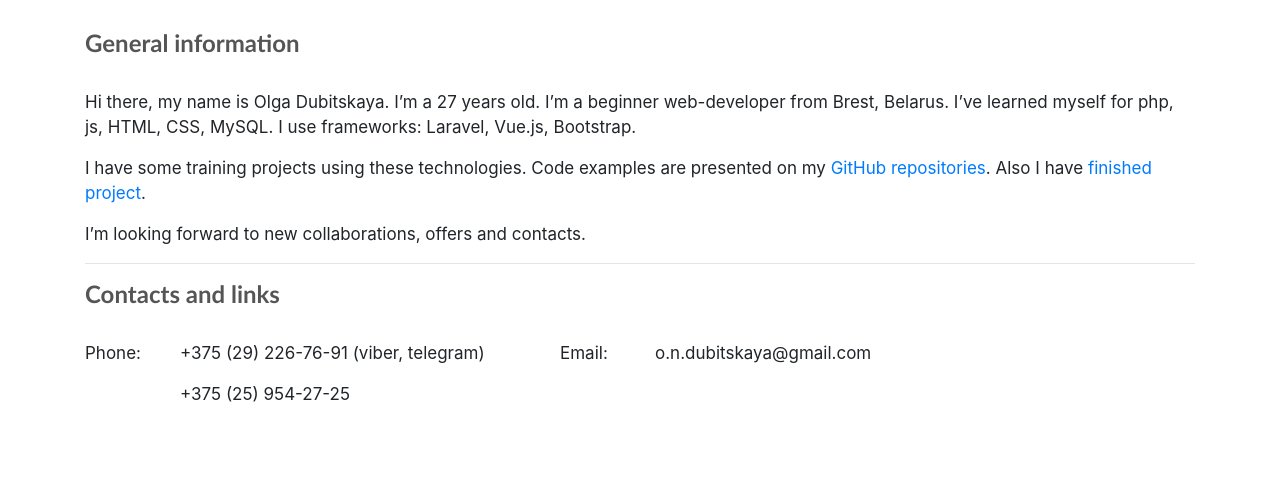
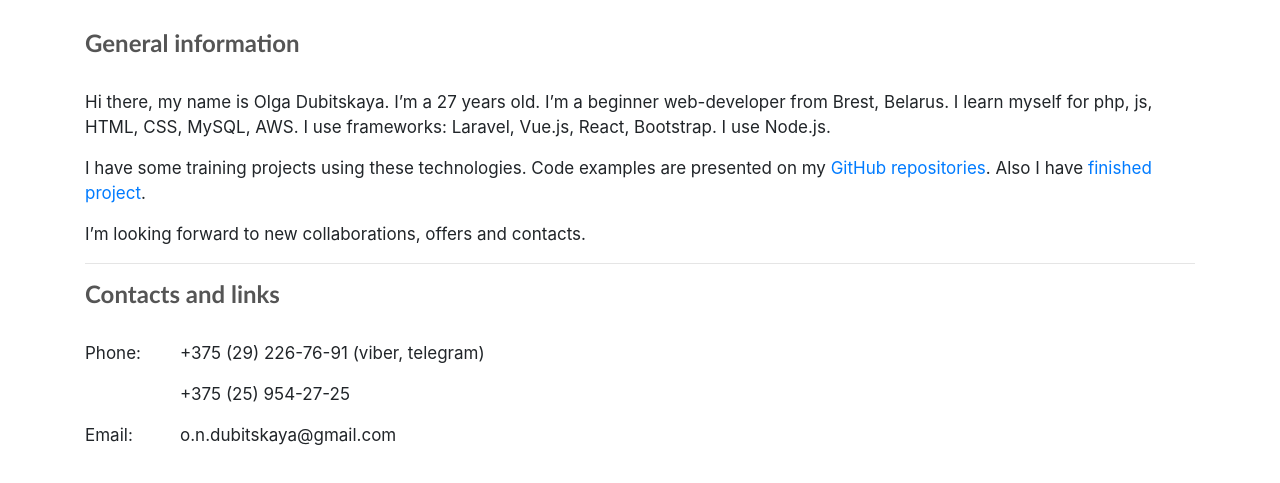
Before and after one commit to TitaniaScarlet/TitaniaScarlet.github.io, a plain HTML site: page index.html in a window 1280 px wide. Shown: the part 75-558 px from the top of the page. Drawn offline with nearby package versions, Linux system fonts and the light colour scheme.

Commit message:
add skills

```diff
--- a/index.html
+++ b/index.html
@@ -13,7 +13,7 @@
   <br>
   <h4 class="bold">General information</h4>
   <br>
-  <p>Hi there, my name is Olga Dubitskaya. I’m a 27 years old. I’m a beginner web-developer from Brest, Belarus. I’ve learned myself for php, js, HTML, CSS, MySQL. I use frameworks: Laravel, Vue.js, Bootstrap.</p>
+  <p>Hi there, my name is Olga Dubitskaya. I’m a 27 years old. I’m a beginner web-developer from Brest, Belarus. I learn myself for php, js, HTML, CSS, MySQL, AWS. I use frameworks: Laravel, Vue.js, React, Bootstrap. I use Node.js.</p>
   <p> I have some training projects using these technologies. Code examples are presented on my <a href="https://github.com/TitaniaScarlet">GitHub repositories</a>. Also I have <a href="https://autoliderbrest.by/">finished project</a>.</p>
   <p>I’m looking forward to new collaborations, offers and contacts.</p>
 
@@ -28,6 +28,8 @@
       <p>+375 (29) 226-76-91 (viber, telegram)</p>
       <p>+375 (25) 954-27-25</p>
     </div>
+  </div>
+  <div class="row">
     <div class="col-1">
       <p>Email: </p>
     </div>
```
